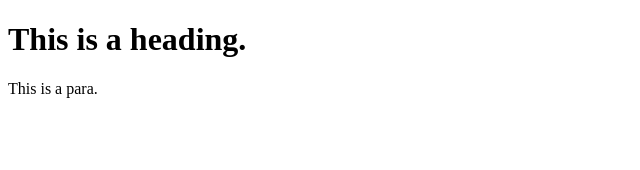
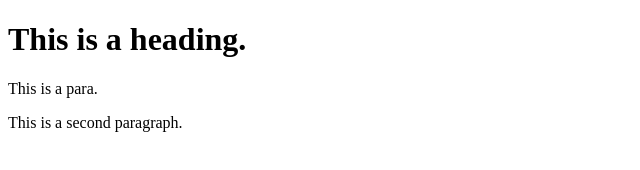
Before and after one commit to raviraj14-indian/git-test, a website: page index.html in a window 1280 px wide. Shown: the whole page, without its empty margins (0-640 px from the left). Drawn offline with Linux system fonts and the light colour scheme.

Commit message:
Third commit

```diff
--- a/index.html
+++ b/index.html
@@ -4,5 +4,6 @@
   <body>
     <h1>This is a heading.</h1>
     <p>This is a para.</p>
+    <p>This is a second paragraph.</p>
   </body>
 </html>
```
Also changed, not shown: package.json (added, +24 -0 lines), 2 other files.
